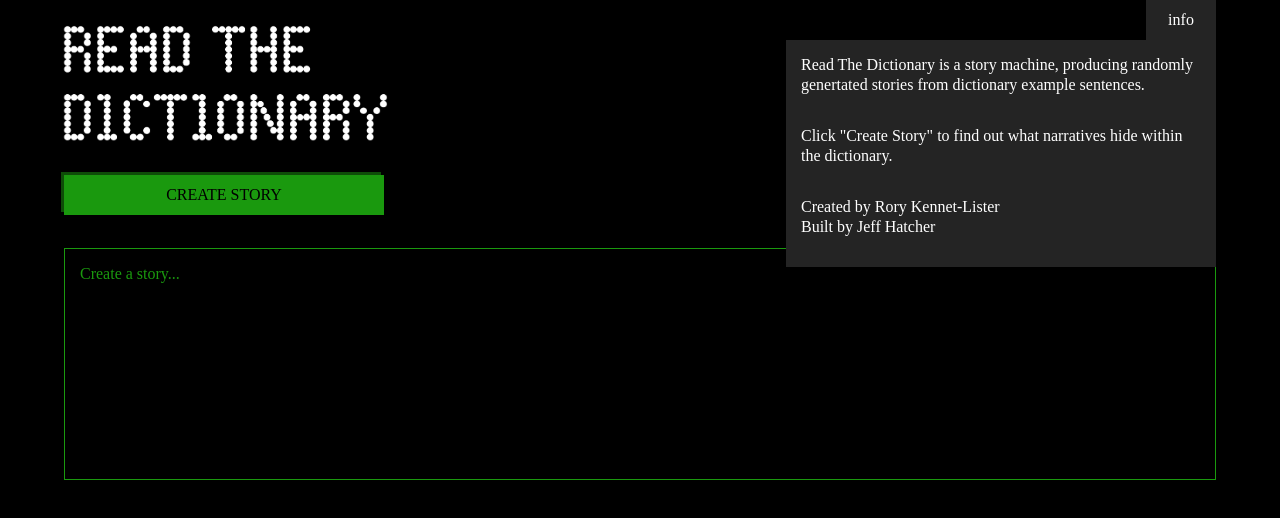
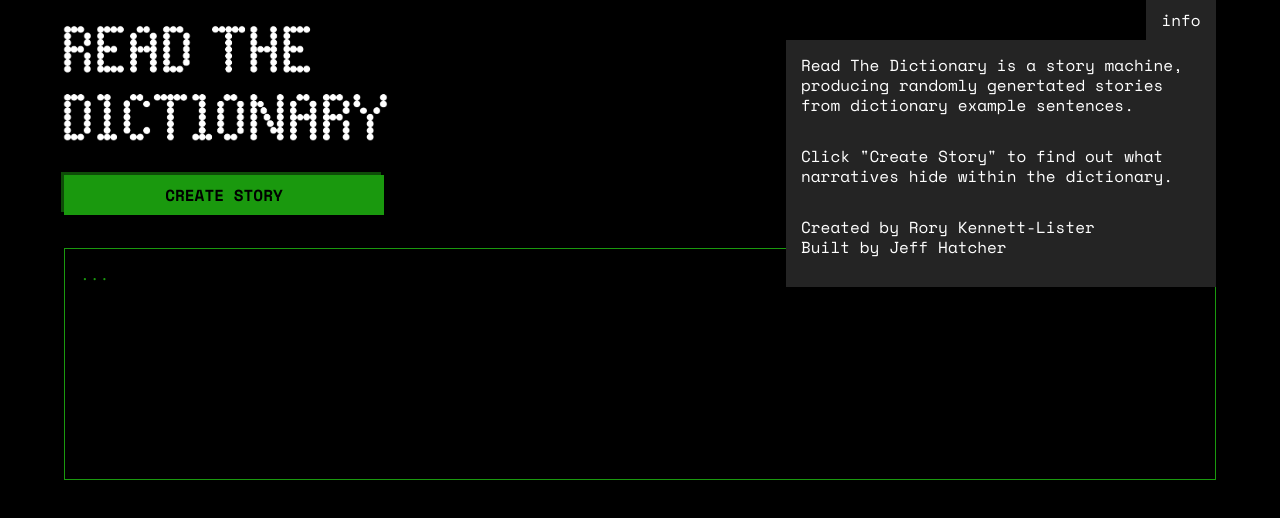
Before and after one commit to jffhtchr/read-the-dictionary, a website built with webpack: page src/index.html in a window 1280 px wide. Both pictures are taken after a click on the element "info". Built offline with nearby package versions, Linux system fonts and the light colour scheme; files whose address does not match are found by name.

Commit message:
styles: rorys notes

```diff
--- a/src/index.html
+++ b/src/index.html
@@ -3,6 +3,7 @@
     <head>
         <title>Read The Dictionary</title>
         <meta charset="utf-8">
+        <link href="https://fonts.googleapis.com/css?family=Space+Mono:400,700&display=swap" rel="stylesheet">
         <link rel="stylesheet" href="./style.css">
     </head>
     <body>
@@ -12,7 +13,7 @@
                 <div class="rtd__info-container">
                     <span>Read The Dictionary is a story machine, producing randomly genertated stories from dictionary example sentences.</span><br/>
                     <span>Click "Create Story" to find out what narratives hide within the dictionary.</span><br />
-                    <span>Created by Rory Kennet-Lister<br/>
+                    <span>Created by Rory Kennett-Lister<br/>
                     Built by Jeff Hatcher</span>
                 </div>
                 <div class="rtd__header">
@@ -20,7 +21,7 @@
                     <div class="rtd__header__button">CREATE STORY</div>
                 </div>
                 <div class="rtd__story">
-                    Create a story...
+                    ...
                 </div>
             </div>
         </div>
--- /dev/null
+++ b/src/stylesheets/buttons.scss
@@ -0,0 +1,23 @@
+.rtd__button {
+    position: absolute;
+    width: 70px;
+    height: 40px;
+    background-color: $colors-grey;
+    color: $colors-white;
+    display: flex;
+    justify-content: center;
+    align-items: center;
+    cursor: pointer;
+    z-index: 3;
+    letter-spacing: 5px;
+}
+
+.rtd__info-button {
+    top: 0;
+    right: 0;
+}
+
+.rtd__login-button {
+    top: 0;
+    right: 85px;
+}
--- a/src/stylesheets/main.scss
+++ b/src/stylesheets/main.scss
@@ -1,6 +1,8 @@
 html, body {
     box-sizing: border-box;
     margin: 0;
+    font-family: 'Space Mono', monospace;
+
 }
 
 .rtd {
@@ -38,6 +40,7 @@ html, body {
         width: 320px;
         max-width: 100%;
         height: 40px;
+        font-weight: 800;
         justify-content: center;
         align-items: center;
         margin-bottom: 33px;
```
